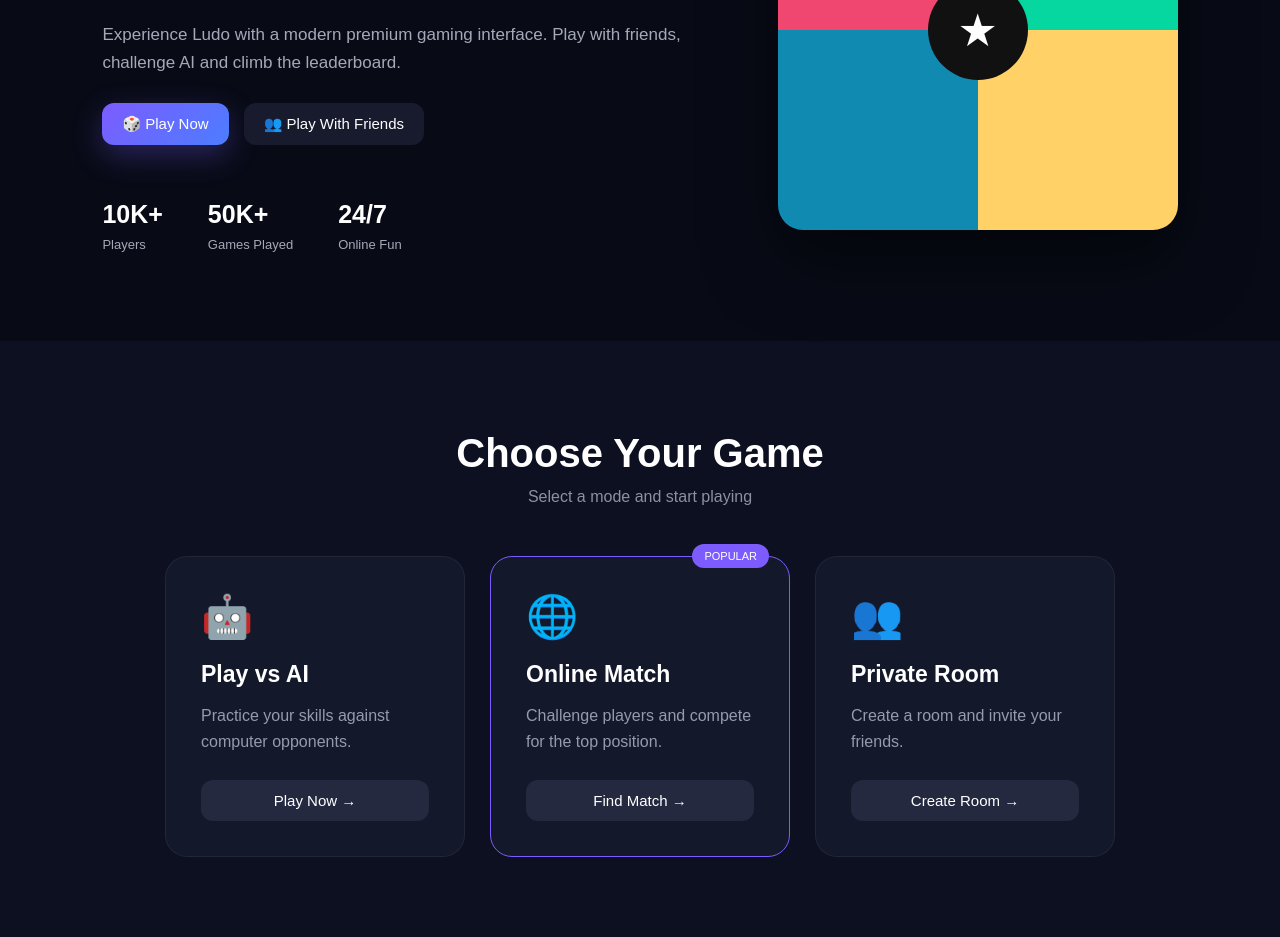
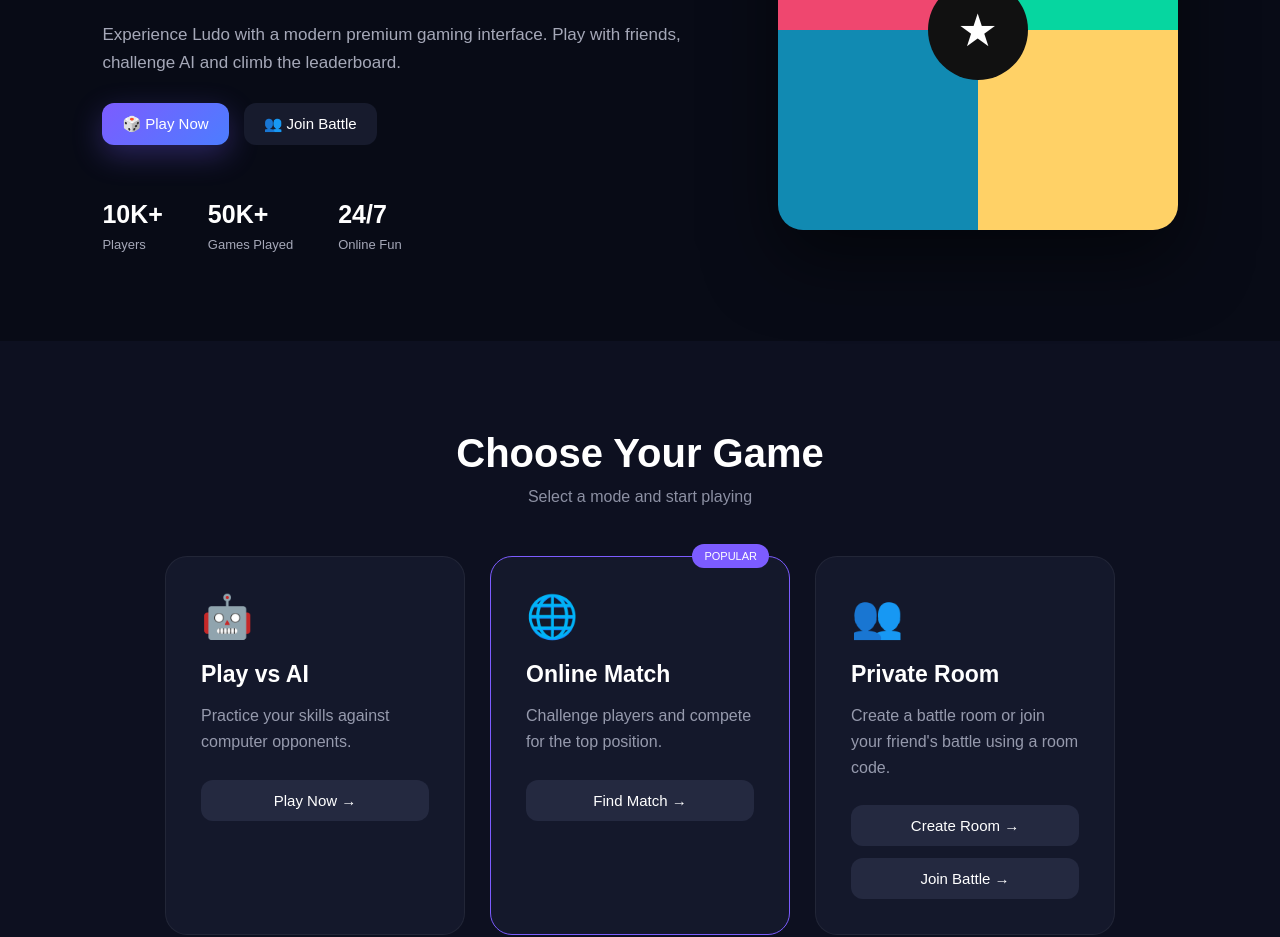
Before and after one commit to AshishYadav8295/premium-ludo, a plain HTML site: page index.html in a window 1280 px wide. Shown: the part 356-1293 px from the top of the page. Drawn offline with Linux system fonts and the light colour scheme; no server answers.

Commit message:
Add Join Battle option to homepage

```diff
--- a/index.html
+++ b/index.html
@@ -151,9 +151,9 @@
 
           <button
             class="secondary-btn"
-            onclick="createRoom()"
+            onclick="location.href='join-room.html'"
           >
-            👥 Play With Friends
+            👥 Join Battle
           </button>
 
         </div>
@@ -288,9 +288,7 @@
 
 
         <!-- PRIVATE ROOM -->
-
 <div class="game-card">
-
   <div class="icon">
     👥
   </div>
@@ -300,13 +298,19 @@
   </h3>
 
   <p>
-            Create a room and invite your friends.
+    Create a battle room or join your friend's battle using a room code.
   </p>
 
   <button onclick="createRoom()">
     Create Room →
   </button>
 
+  <button
+    onclick="location.href='join-room.html'"
+    style="margin-top: 12px;"
+  >
+    Join Battle →
+  </button>
 </div>
 
 
```
Lines whose indentation alone changed are shown as unchanged.
